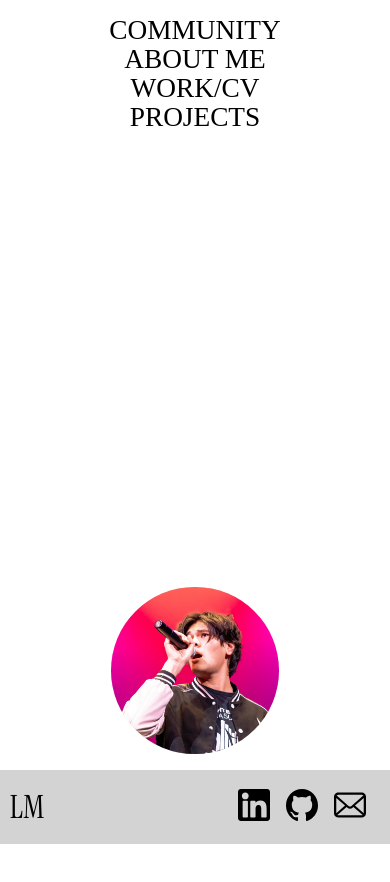
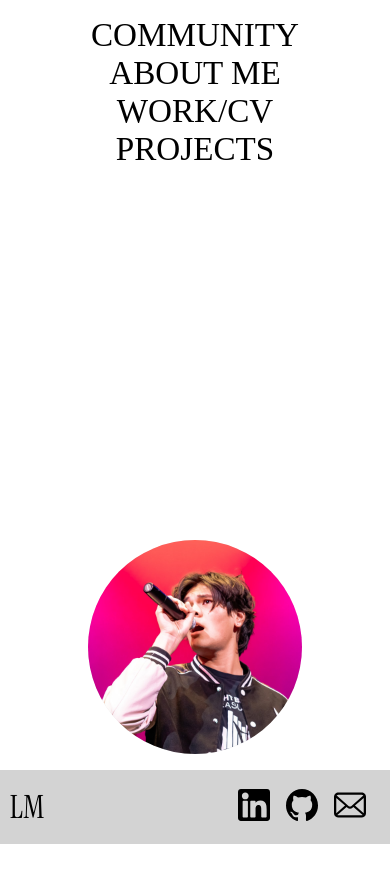
Before and after one commit to Logan-Mui/Web-Portfolio, a React (Vite) app: page / in a window 390 px wide. Shown: the top 882 px of the page. Built offline with nearby package versions, Linux system fonts and the light colour scheme.

Commit message:
improved mobile view but fr fr fr fr fr now

```diff
--- a/src/styles/splash/menu.css
+++ b/src/styles/splash/menu.css
@@ -68,8 +68,8 @@
     .Menu {
         flex-direction: column;
         justify-content: center;
-        padding: 1rem 0;
-        gap: 1.2rem;
+        padding: 0;
+        gap: 2rem;
     }
 
     .MenuLinks {
@@ -80,19 +80,19 @@
     }
 
     .MenuLinks a {
-        font-size: clamp(1.8rem, 6.5vw, 3.5rem);
+        font-size: clamp(2rem, 7.5vw, 4rem);
         text-align: center;
-        padding: 0.05em 0.3em;
-        margin: 0.02em 0;
-        line-height: 1;
+        padding: 0.08em 0.4em;
+        margin: 0.04em 0;
+        line-height: 1.05;
     }
 
     .MenuLinks:hover a {
-        font-size: clamp(1.6rem, 6vw, 3.2rem);
+        font-size: clamp(1.8rem, 7vw, 3.7rem);
     }
 
     .MenuLinks:hover a:hover {
-        font-size: clamp(2.2rem, 7.5vw, 4.2rem);
+        font-size: clamp(2.4rem, 8.5vw, 4.5rem);
     }
 
     .PicOfMe {
@@ -100,8 +100,8 @@
         right: auto;
         top: auto;
         transform: none;
-        width: clamp(200px, 38vw, 320px);
-        height: clamp(200px, 38vw, 320px);
+        width: clamp(250px, 50vw, 400px);
+        height: clamp(250px, 50vw, 400px);
         flex-shrink: 0;
     }
 }
@@ -109,54 +109,52 @@
 /* For smaller screens */
 @media (max-width: 768px) {
     .Menu {
-        padding: 0.75rem 0;
-        gap: 1rem;
+        gap: 1.8rem;
     }
 
     .MenuLinks a {
-        font-size: clamp(1.5rem, 6.5vw, 2.5rem);
-        padding: 0.04em 0.25em;
-        margin: 0.015em 0;
+        font-size: clamp(1.8rem, 8vw, 3rem);
+        padding: 0.06em 0.3em;
+        margin: 0.03em 0;
     }
 
     .MenuLinks:hover a {
-        font-size: clamp(1.4rem, 6vw, 2.3rem);
+        font-size: clamp(1.6rem, 7.5vw, 2.7rem);
     }
 
     .MenuLinks:hover a:hover {
-        font-size: clamp(1.8rem, 7.5vw, 3rem);
+        font-size: clamp(2.2rem, 9vw, 3.5rem);
     }
 
     .PicOfMe {
-        width: clamp(160px, 40vw, 230px);
-        height: clamp(160px, 40vw, 230px);
+        width: clamp(220px, 52vw, 320px);
+        height: clamp(220px, 52vw, 320px);
     }
 }
 
 /* For iPhone-sized devices */
 @media (max-width: 430px) {
     .Menu {
-        padding: 0.5rem 0;
-        gap: 0.9rem;
+        gap: 1.5rem;
     }
 
     .MenuLinks a {
-        font-size: clamp(1.3rem, 7vw, 2rem);
-        line-height: 0.98;
-        margin: 0.01em 0;
-        padding: 0.03em 0.2em;
+        font-size: clamp(1.6rem, 8.5vw, 2.5rem);
+        line-height: 1;
+        margin: 0.02em 0;
+        padding: 0.05em 0.3em;
     }
 
     .MenuLinks:hover a {
-        font-size: clamp(1.2rem, 6.5vw, 1.8rem);
+        font-size: clamp(1.5rem, 8vw, 2.3rem);
     }
 
     .MenuLinks:hover a:hover {
-        font-size: clamp(1.6rem, 8vw, 2.5rem);
+        font-size: clamp(2rem, 9.5vw, 3rem);
     }
 
     .PicOfMe {
-        width: clamp(145px, 43vw, 190px);
-        height: clamp(145px, 43vw, 190px);
+        width: clamp(180px, 55vw, 260px);
+        height: clamp(180px, 55vw, 260px);
     }
 }
```
